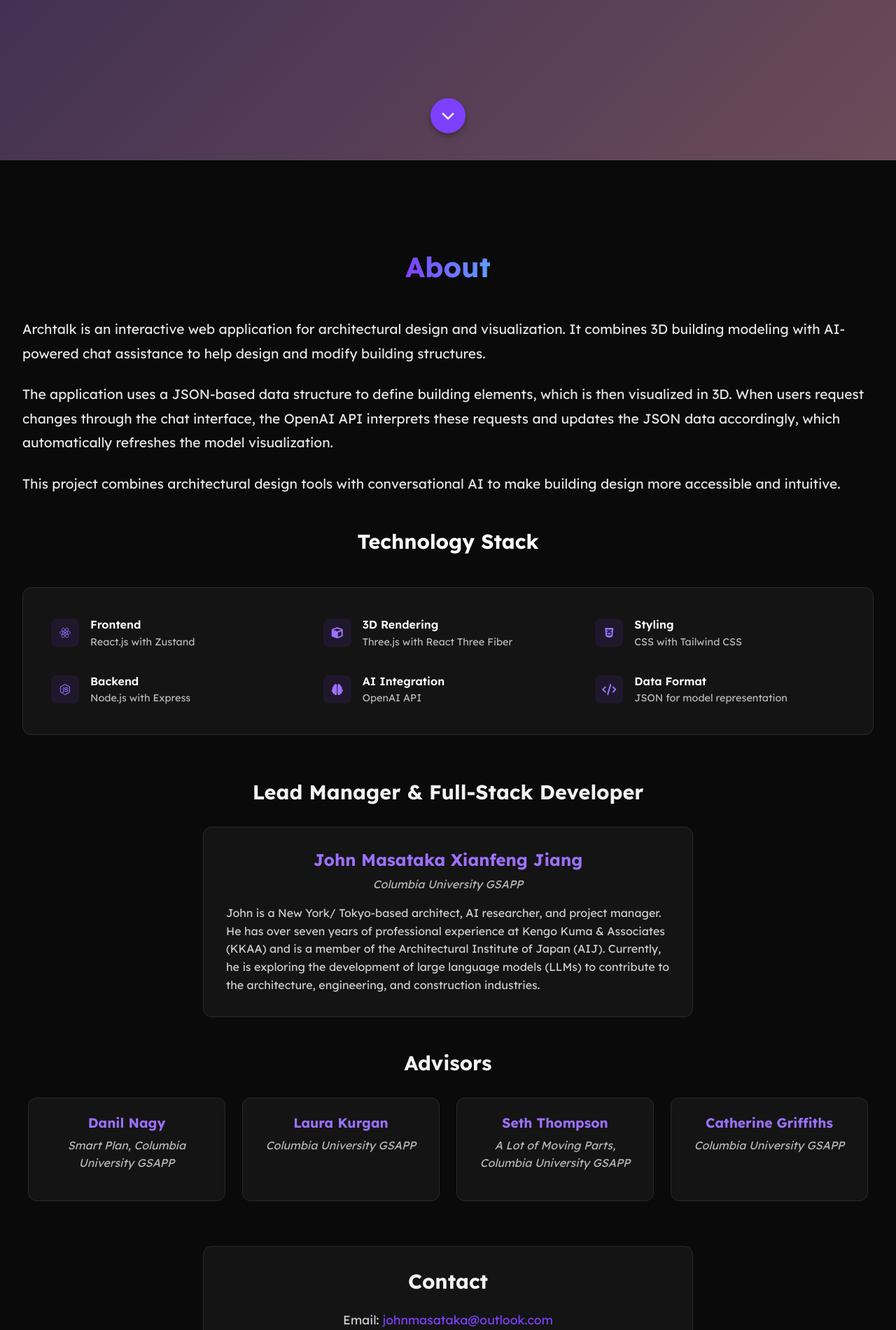
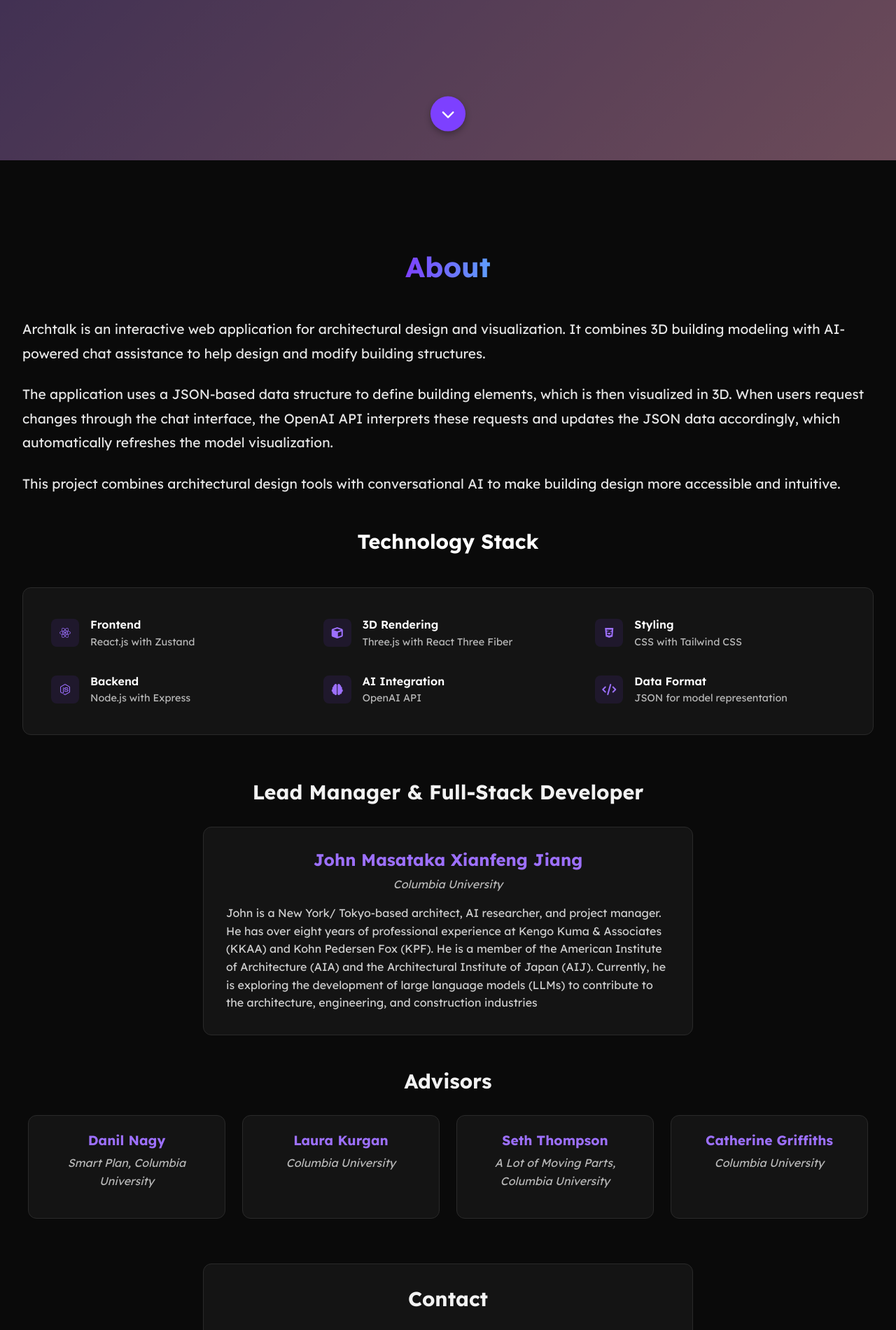
Before and after one commit to johnmasataka/Archtalk, a plain HTML site: page index.html in a window 1280 px wide. Shown: the part 571-2471 px from the top of the page at 70% size. Drawn offline with Linux system fonts and the light colour scheme.

Commit message:
20250926_Updates

```diff
--- a/index.html
+++ b/index.html
@@ -141,8 +141,8 @@
                     <div class="team-member">
                         <a href="https://johnxianfengjiang.com/" target="_blank">
                             <h4 data-translate="johnName">John Masataka Xianfeng Jiang</h4>
-                            <p class="affiliation" data-translate="johnAffiliation">Columbia University GSAPP</p>
-                            <p class="bio" data-translate="johnBio">John is a New York/ Tokyo-based architect, AI researcher, and project manager. He has over seven years of professional experience at Kengo Kuma & Associates (KKAA) and is a member of the Architectural Institute of Japan (AIJ). Currently, he is exploring the development of large language models (LLMs) to contribute to the architecture, engineering, and construction industries.</p>
+                            <p class="affiliation" data-translate="johnAffiliation">Columbia University</p>
+                            <p class="bio" data-translate="johnBio">John is a New York/ Tokyo-based architect, AI researcher, and project manager. He has over eight years of professional experience at Kengo Kuma & Associates (KKAA) and Kohn Pedersen Fox (KPF). He is a member of the American Institute of Architecture (AIA) and the Architectural Institute of Japan (AIJ). Currently, he is exploring the development of large language models (LLMs) to contribute to the architecture, engineering, and construction industries</p>
                         </a>
                     </div>
 
@@ -151,25 +151,25 @@
                         <div class="advisor">
                             <a href="https://www.danilnagy.com/" target="_blank">
                                 <h4>Danil Nagy</h4>
-                                <p class="affiliation">Smart Plan, Columbia University GSAPP</p>
+                                <p class="affiliation">Smart Plan, Columbia University</p>
                             </a>
                         </div>
                         <div class="advisor">
                             <a href="https://www.arch.columbia.edu/faculty/195-laura-kurgan" target="_blank">
                                 <h4>Laura Kurgan</h4>
-                                <p class="affiliation">Columbia University GSAPP</p>
+                                <p class="affiliation">Columbia University</p>
                             </a>
                         </div>
                         <div class="advisor">
                             <a href="https://alotofmoving.parts/" target="_blank">
                                 <h4>Seth Thompson</h4>
-                                <p class="affiliation">A Lot of Moving Parts, Columbia University GSAPP</p>
+                                <p class="affiliation">A Lot of Moving Parts, Columbia University</p>
                             </a>
                         </div>
                         <div class="advisor">
                             <a href="https://catherine-griffiths.com/" target="_blank">
                                 <h4>Catherine Griffiths</h4>
-                                <p class="affiliation">Columbia University GSAPP</p>
+                                <p class="affiliation">Columbia University</p>
                             </a>
                         </div>
                     </div>
--- a/translations.js
+++ b/translations.js
@@ -10,7 +10,7 @@ const translations = {
         // Hero Section
         // heroTitle: "Redefine BIM with AI",
         heroSubtitle: "Talk to Build, Build to Think, Think to Create",
-        playground: "Playground",
+        playground: "Try It Now!",
         viewPaper: "View Paper",
         viewVideo: "View Video",
         revitVersion: "Revit Version",
@@ -37,8 +37,8 @@ const translations = {
         // Team Section
         leadManager: "Lead Manager & Full-Stack Developer",
         johnName: "John Masataka Xianfeng Jiang",
-        johnAffiliation: "Columbia University GSAPP",
-        johnBio: "John is a New York/ Tokyo-based architect, AI researcher, and project manager. He has over seven years of professional experience at Kengo Kuma & Associates (KKAA) and is a member of the Architectural Institute of Japan (AIJ). Currently, he is exploring the development of large language models (LLMs) to contribute to the architecture, engineering, and construction industries.",
+        johnAffiliation: "Columbia University",
+        johnBio: "John is a New York/ Tokyo-based architect, AI researcher, and project manager. He has over eight years of professional experience at Kengo Kuma & Associates (KKAA) and Kohn Pedersen Fox (KPF). He is a member of the American Institute of Architecture (AIA) and the Architectural Institute of Japan (AIJ). Currently, he is exploring the development of large language models (LLMs) to contribute to the architecture, engineering, and construction industries.",
         advisors: "Advisors",
         contact: "Contact",
         email: "Email",
@@ -71,7 +71,7 @@ const translations = {
         // Hero Section
         heroTitle: "AIでBIMを再定義",
         heroSubtitle: "話して作る、作って考える、考えて創造する",
-        playground: "プレイグラウンド",
+        playground: "今すぐ試す！",
         viewPaper: "論文を見る",
         viewVideo: "動画を見る",
         revitVersion: "Revit版",
@@ -100,7 +100,7 @@ const translations = {
         johnName: "ジョン・賢峰・蔣",
         johnAffiliation: "コロンビア大学",
         johnBio: "蔣はニューヨークと東京を拠点とする建築家、AI研究者、プロジェクトマネージャー。" +
-                "隈研吾建築都市設計事務所にてマネージャーを務め、日本建築学会正会員。" +
+                "隈研吾建築都市設計事務所マネージャーを務め、コーン・ペダーセン・フォックス (KPF) にてデザインテクノロジーを担当、アメリカ建築学会および日本建築学会正会員。" +
                 "現在は、建築・エンジニアリング・建設分野における大規模言語モデル（LLM）の応用と開発に取り組んでいる。",
         advisors: "アドバイザー",
         contact: "お問い合わせ",
@@ -134,7 +134,7 @@ const translations = {
         // Hero Section
         heroTitle: "用AI重新定义BIM",
         heroSubtitle: "对话构建，构建思考，思考创造",
-        playground: "演示版",
+        playground: "试用演示版",
         viewPaper: "查看论文",
         viewVideo: "查看视频",
         revitVersion: "Revit版本",
@@ -162,7 +162,7 @@ const translations = {
         leadManager: "项目管理和全栈开发者",
         johnName: "蒋贤峰",
         johnAffiliation: "哥伦比亚大学",
-        johnBio: "蒋贤峰是一位常驻纽约/东京的建筑师、AI研究员和项目经理。他在隈研吾建筑都市设计事务所（KKAA）担任设计总监，并且是日本建筑学会的会员。目前，他正在探索开发大型语言模型（LLM），为建筑、工程和建设行业做出贡献。",
+        johnBio: "蒋贤峰是一位常驻纽约/东京的建筑师、AI研究员和项目经理。他在隈研吾建筑都市设计事务所（KKAA）担任设计总监，以及在科恩·佩德森·福克斯（KPF）担任设计技术负责人，并且是美国建筑学会和日本建筑学会的会员。目前，他正在探索开发大型语言模型（LLM），为建筑、工程和施工行业做出贡献。",
         advisors: "顾问",
         contact: "联系方式",
         email: "邮箱",
@@ -195,7 +195,7 @@ const translations = {
         // Hero Section
         heroTitle: "用AI重新定義BIM",
         heroSubtitle: "對話構建，構建思考，思考創造",
-        playground: "演示版",
+        playground: "立即試用演示版",
         viewPaper: "查看論文",
         viewVideo: "查看影片",
         revitVersion: "Revit版本",
@@ -223,7 +223,7 @@ const translations = {
         leadManager: "首席經理和全棧開發者",
         johnName: "蔣賢峰",
         johnAffiliation: "哥倫比亞大學",
-        johnBio: "蔣賢峰是一位常駐紐約/東京的建築師、AI研究員和專案經理。他在隈研吾建築都市設計事務所（KKAA）担任專案經理，並且是日本建築學會（AIJ）的會員。目前，他正在探索開發大型語言模型（LLM），為建築、工程和建設行業做出貢獻。",
+        johnBio: "蔣賢峰是一位常駐紐約/東京的建築師、AI研究員和專案經理。他在隈研吾建築都市設計事務所（KKAA）担任專案經理，以及在科恩·佩德森·福克斯（KPF）担任设计技术负责人，並且是美國建築學會（AIA）和日本建築學會（AIJ）的會員。目前，他正在探索開發大型語言模型（LLM），為建築、工程和施工行業做出貢獻。",
         advisors: "顧問",
         contact: "聯繫方式",
         email: "郵箱",
```
Also changed, not shown: paper.html (+1 -1 lines).
